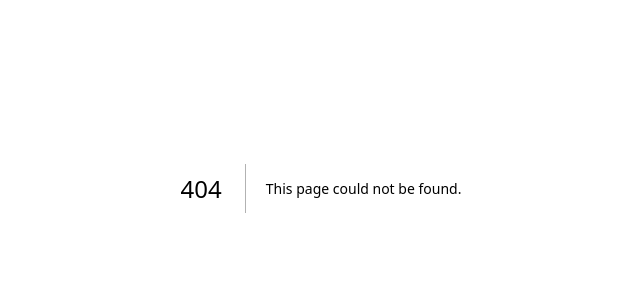
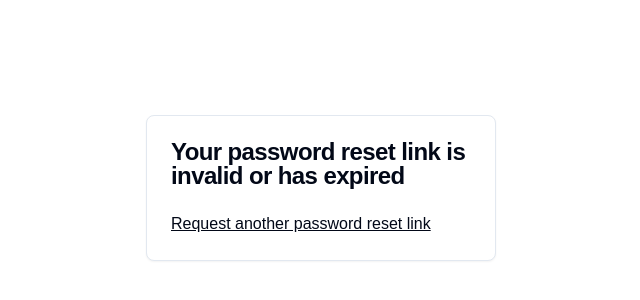
Before and after one commit to ceduardogodoi/next-auth-course, a Next.js app: page /update-password in a window 1280 px wide. Before the commit this address had no page. Shown: the part 212-512 px from the top of the page, without its empty margins (319-959 px from the left). Built offline with nearby package versions, Linux system fonts and the light colour scheme; no server answers.

Commit message:
feat: update password page & reset token validation

```diff
--- /dev/null
+++ b/src/app/(logged-out)/update-password/page.tsx
@@ -0,0 +1,59 @@
+import Link from "next/link";
+import { db } from "@/db/drizzle";
+import { eq } from "drizzle-orm";
+import { Card, CardContent, CardHeader, CardTitle } from "@/components/ui/card";
+import { passwordResetTokens } from "@/db/password-reset-tokens-schema";
+
+type SearchParams = Promise<{
+  [key: string]: string | string[] | undefined;
+}>;
+
+type UpdatePasswordProps = {
+  searchParams: SearchParams;
+};
+
+export default async function UpdatePassword({
+  searchParams,
+}: UpdatePasswordProps) {
+  let tokenIsValid = false;
+
+  const { token } = await searchParams;
+  if (token != null && typeof token === "string") {
+    const [passwordResetToken] = await db
+      .select()
+      .from(passwordResetTokens)
+      .where(eq(passwordResetTokens.token, token));
+
+    const now = Date.now();
+    if (
+      passwordResetToken.tokenExpiry != null &&
+      now < passwordResetToken.tokenExpiry.getTime()
+    ) {
+      tokenIsValid = true;
+    }
+  }
+
+  return (
+    <main className="flex justify-center items-center min-h-screen">
+      <Card className="w-[350px]">
+        <CardHeader>
+          <CardTitle>
+            {tokenIsValid
+              ? "Update password"
+              : "Your password reset link is invalid or has expired"}
+          </CardTitle>
+        </CardHeader>
+
+        <CardContent>
+          {tokenIsValid ? (
+            <div>password update form</div>
+          ) : (
+            <Link className="underline" href="/password-reset">
+              Request another password reset link
+            </Link>
+          )}
+        </CardContent>
+      </Card>
+    </main>
+  );
+}
```
